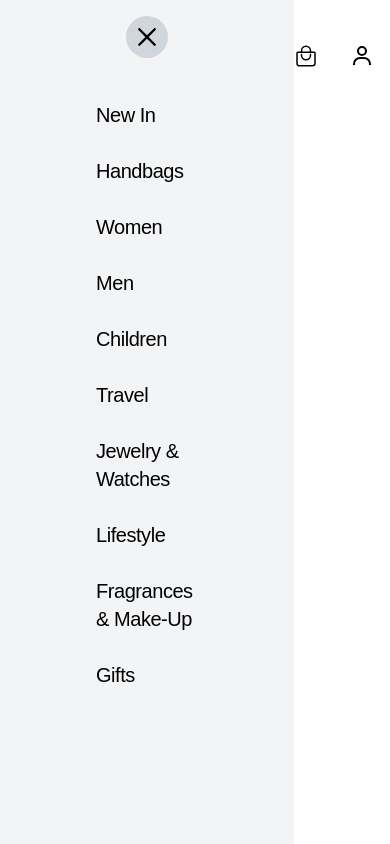
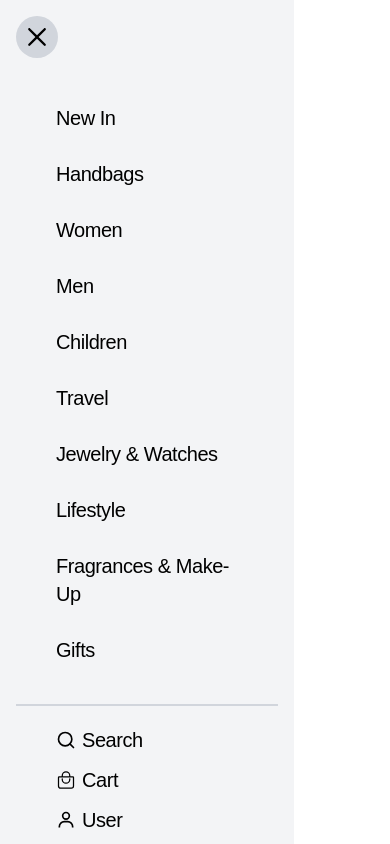
Before and after one commit to MehediHasan128/laivaly-client, a React (Vite) app: page / in a window 390 px wide. Both pictures are taken after a click on the button 40 px from the left and 55 px from the top of the page. Built offline with nearby package versions, Linux system fonts and the light colour scheme.

Commit message:
install tooltip

```diff
--- a/package.json
+++ b/package.json
@@ -12,6 +12,7 @@
   "dependencies": {
     "@radix-ui/react-dialog": "^1.1.6",
     "@radix-ui/react-slot": "^1.1.2",
+    "@radix-ui/react-tooltip": "^1.1.8",
     "@react-icons/all-files": "^4.1.0",
     "@tailwindcss/vite": "^4.1.3",
     "class-variance-authority": "^0.7.1",
--- a/src/components/shared/navbar/NavItems.tsx
+++ b/src/components/shared/navbar/NavItems.tsx
@@ -7,6 +7,9 @@ import {
   DrawerTrigger,
 } from "@/components/ui/drawer";
 import { ReactNode } from "react";
+import { BiUser } from "react-icons/bi";
+import { FiSearch } from "react-icons/fi";
+import { IoBagHandleOutline } from "react-icons/io5";
 import { RxCross2 } from "react-icons/rx";
 import { NavLink } from "react-router-dom";
 
@@ -32,14 +35,16 @@ const NavItems = ({ child }: { child: ReactNode }) => {
 
       <DrawerContent>
         <DrawerHeader>
+          {/* Close button */}
+          <DrawerClose>
+            <div className="text-3xl bg-gray-300 p-1.5 rounded-full cursor-pointer hover:scale-90 duration-500 w-fit">
+              <RxCross2 />
+            </div>
+          </DrawerClose>
+
+          {/* Nav items */}
           <DrawerTitle>
-            <DrawerClose>
-              <div className="text-3xl bg-gray-300 p-1.5 rounded-full cursor-pointer hover:scale-90 duration-500">
-                <RxCross2 />
-              </div>
-            </DrawerClose>
-
-            <div className="my-10 px-20 flex flex-col text-start space-y-7 text-xl font-light">
+            <div className="my-10 px-10 lg:px-20 flex flex-col text-start space-y-7 text-xl font-light">
               {navItems.map((item) => (
                 <NavLink
                   to={item.path}
@@ -55,6 +60,23 @@ const NavItems = ({ child }: { child: ReactNode }) => {
                 </NavLink>
               ))}
             </div>
+
+            <div className="border border-gray-300 mb-5 md:hidden"></div>
+
+            <div className="px-10 font-light text-xl gap-5 space-y-3 md:hidden">
+              <div className="flex items-center gap-1.5">
+                <FiSearch className="cursor-pointer hover:scale-110 duration-700" />
+                <h1>Search</h1>
+              </div>
+              <div className="flex items-center gap-1.5">
+                <IoBagHandleOutline className="cursor-pointer hover:scale-110 duration-700" />
+                <h1>Cart</h1>
+              </div>
+              <div className="flex items-center gap-1.5">
+                <BiUser className="cursor-pointer hover:scale-110 duration-700" />
+                <h1>User</h1>
+              </div>
+            </div>
           </DrawerTitle>
         </DrawerHeader>
       </DrawerContent>
--- a/src/components/shared/navbar/Navbar.tsx
+++ b/src/components/shared/navbar/Navbar.tsx
@@ -17,17 +17,17 @@ const Navbar = () => {
         </div>
 
         {/* logo */}
-        <div className="flex items-center gap-3">
-          <div className="size-12">
+        <div className="flex justify-center items-center gap-3 w-full">
+          <div className="size-9 md:size-12">
             <img src={logo} alt="Laivaly" />
           </div>
-          <h1 id="logo" className="text-4xl font-extrabold">
+          <h1 id="logo" className="text-3xl md:text-4xl font-extrabold">
             Laivaly
           </h1>
         </div>
 
         {/* login, cart and search icon */}
-        <div className="text-2xl flex items-center gap-8">
+        <div className="text-2xl hidden md:flex items-center gap-8">
           <FiSearch className="cursor-pointer hover:scale-110 duration-700" />
           <IoBagHandleOutline className="cursor-pointer hover:scale-110 duration-700" />
           <BiUser className="cursor-pointer hover:scale-110 duration-700" />
--- /dev/null
+++ b/src/components/ui/tooltip.tsx
@@ -0,0 +1,59 @@
+import * as React from "react"
+import * as TooltipPrimitive from "@radix-ui/react-tooltip"
+
+import { cn } from "@/lib/utils"
+
+function TooltipProvider({
+  delayDuration = 0,
+  ...props
+}: React.ComponentProps<typeof TooltipPrimitive.Provider>) {
+  return (
+    <TooltipPrimitive.Provider
+      data-slot="tooltip-provider"
+      delayDuration={delayDuration}
+      {...props}
+    />
+  )
+}
+
+function Tooltip({
+  ...props
+}: React.ComponentProps<typeof TooltipPrimitive.Root>) {
+  return (
+    <TooltipProvider>
+      <TooltipPrimitive.Root data-slot="tooltip" {...props} />
+    </TooltipProvider>
+  )
+}
+
+function TooltipTrigger({
+  ...props
+}: React.ComponentProps<typeof TooltipPrimitive.Trigger>) {
+  return <TooltipPrimitive.Trigger data-slot="tooltip-trigger" {...props} />
+}
+
+function TooltipContent({
+  className,
+  sideOffset = 0,
+  children,
+  ...props
+}: React.ComponentProps<typeof TooltipPrimitive.Content>) {
+  return (
+    <TooltipPrimitive.Portal>
+      <TooltipPrimitive.Content
+        data-slot="tooltip-content"
+        sideOffset={sideOffset}
+        className={cn(
+          "bg-primary text-primary-foreground animate-in fade-in-0 zoom-in-95 data-[state=closed]:animate-out data-[state=closed]:fade-out-0 data-[state=closed]:zoom-out-95 data-[side=bottom]:slide-in-from-top-2 data-[side=left]:slide-in-from-right-2 data-[side=right]:slide-in-from-left-2 data-[side=top]:slide-in-from-bottom-2 z-50 w-fit origin-(--radix-tooltip-content-transform-origin) rounded-md px-3 py-1.5 text-xs text-balance",
+          className
+        )}
+        {...props}
+      >
+        {children}
+        <TooltipPrimitive.Arrow className="bg-primary fill-primary z-50 size-2.5 translate-y-[calc(-50%_-_2px)] rotate-45 rounded-[2px]" />
+      </TooltipPrimitive.Content>
+    </TooltipPrimitive.Portal>
+  )
+}
+
+export { Tooltip, TooltipTrigger, TooltipContent, TooltipProvider }
```
Also changed, not shown: 1 other file (tests, documents, lock files or other folders).
